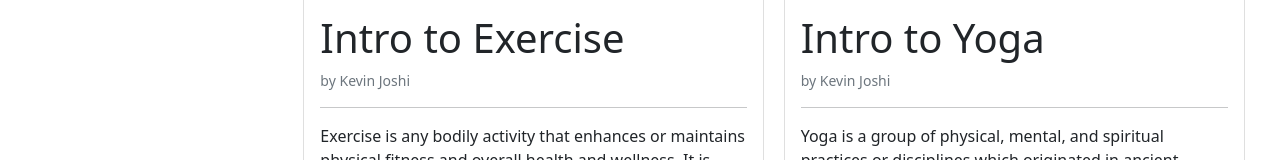
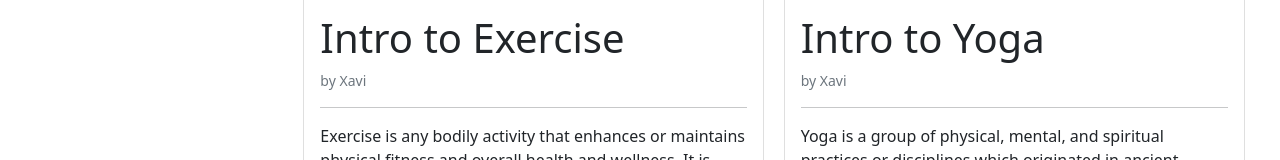
Before and after one commit to ashishdharel/cloudlaya-ashish, a plain HTML site: page html/blogs.html in a window 1280 px wide. Shown: the part 416-576 px from the top of the page. Drawn offline with nearby package versions, Linux system fonts and the light colour scheme.

Commit message:
Renamed author name to Xavi

```diff
--- a/html/blogs.html
+++ b/html/blogs.html
@@ -65,7 +65,7 @@
                     </div>
                     <div class="card-body">
                         <h1 class="card-title">Intro to Exercise</h1>
-                        <small class="text-muted">by Kevin Joshi</small>
+                        <small class="text-muted">by Xavi</small>
                         <hr>
                         <p class="card-text">Exercise is any bodily activity that enhances or maintains physical fitness
                             and overall health and wellness. It is performed for various reasons, to aid growth and
@@ -81,7 +81,7 @@
                     </div>
                     <div class="card-body">
                         <h1 class="card-title">Intro to Yoga</h1>
-                        <small class="text-muted">by Kevin Joshi</small>
+                        <small class="text-muted">by Xavi</small>
                         <hr>
                         <p class="card-text">Yoga is a group of physical, mental, and spiritual practices or disciplines
                             which originated in ancient India.Yoga is one of the six Āstika(orthodox) schools of Indian
```
